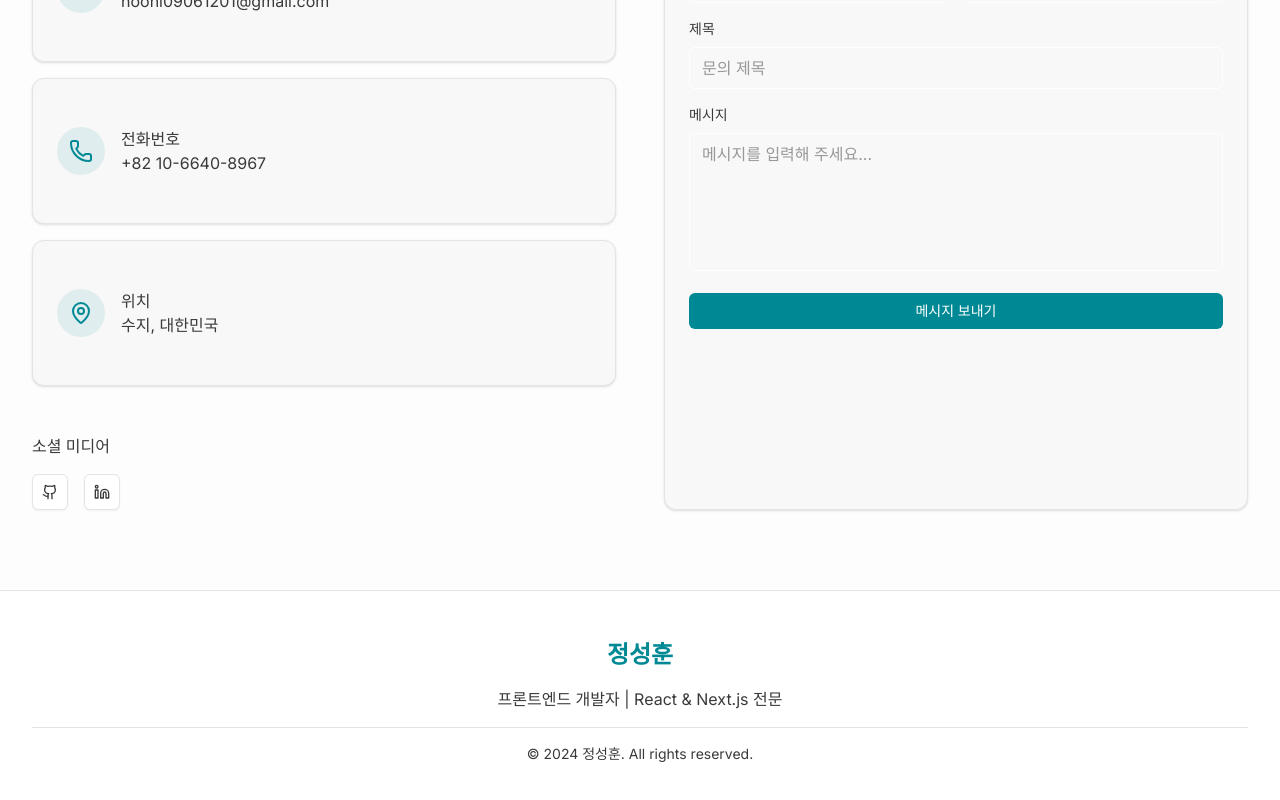
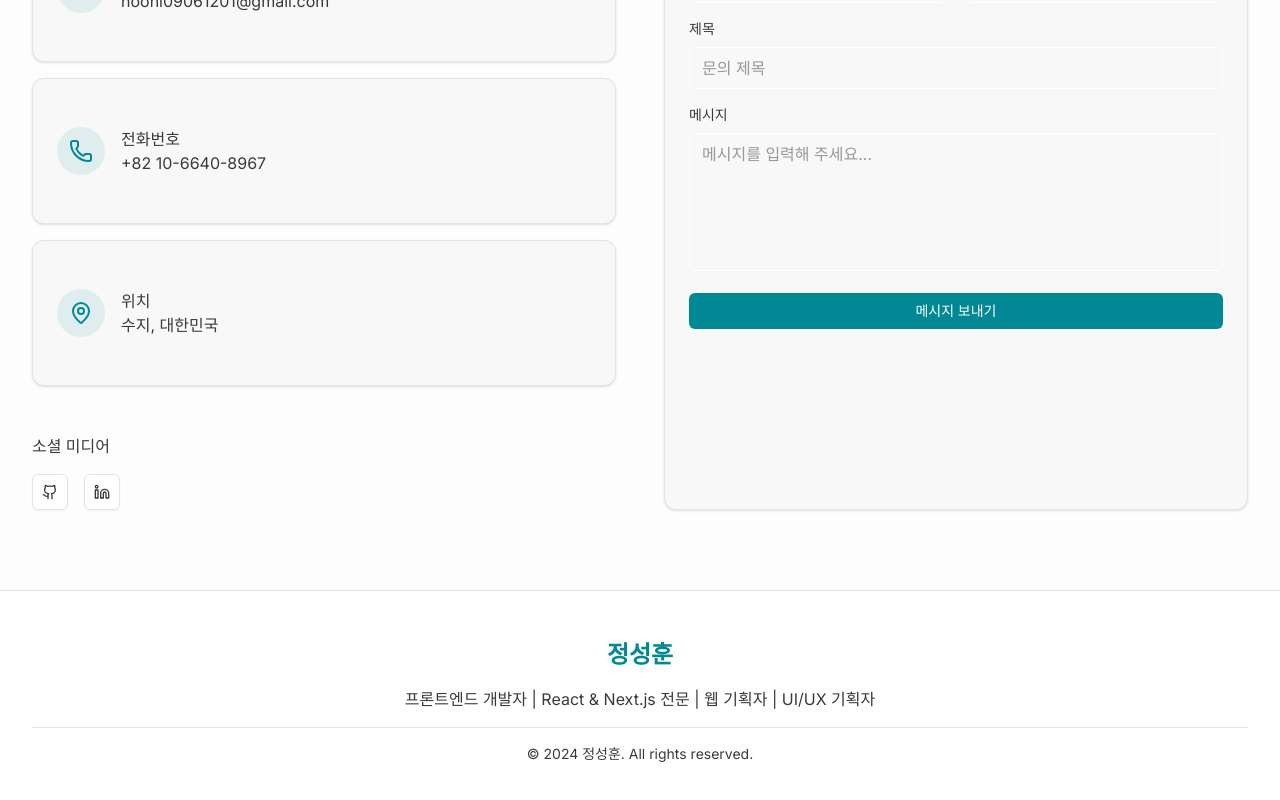
Before and after one commit to seonghoon1201/Portfolio, a Next.js app: page / in a window 1280 px wide. Shown: the part 4686-5486 px from the top of the page. Built offline with nearby package versions, Linux system fonts and the light colour scheme.

Commit message:
change_footer

```diff
--- a/src/components/Footer.tsx
+++ b/src/components/Footer.tsx
@@ -5,7 +5,7 @@ export default function Footer() {
         <div className="text-center space-y-4">
           <div className="text-2xl font-bold text-primary">정성훈</div>
           <p className="text-muted-foreground">
-            프론트엔드 개발자 | React & Next.js 전문
+            프론트엔드 개발자 | React & Next.js 전문 | 웹 기획자 | UI/UX 기획자
           </p>
           <div className="pt-4 border-t border-border">
             <p className="text-sm text-muted-foreground">
```
